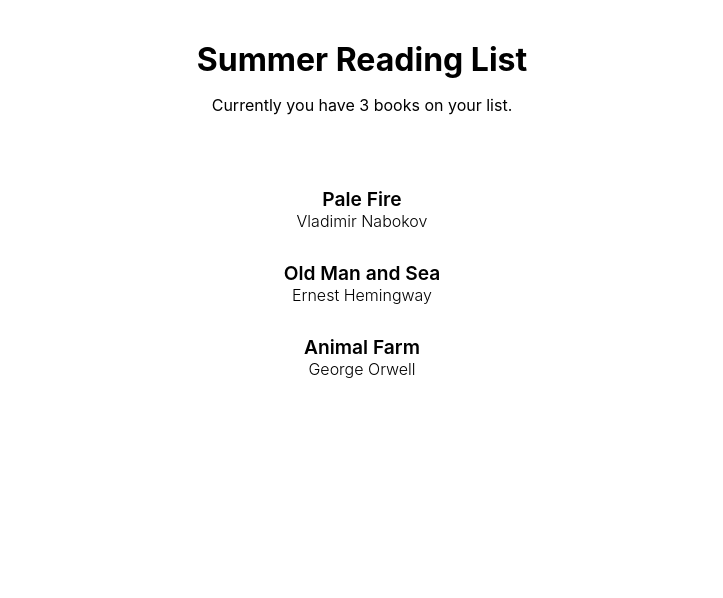
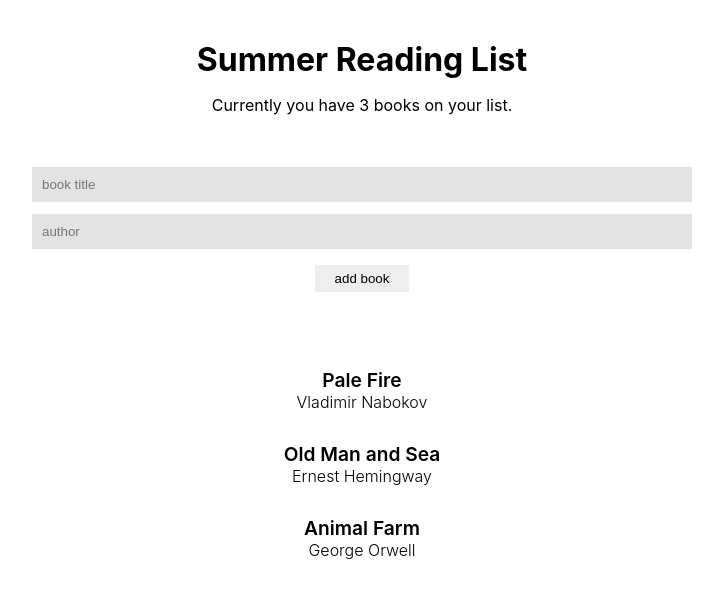
Before and after one commit to MajkoDev/Studies_in_REACT_II, a React (Create React App) app: page / in a window 1280 px wide. Shown: the top 598 px of the page, without its empty margins (278-1001 px from the left). Built offline with nearby package versions, Linux system fonts and the light colour scheme.

Commit message:
add books to reading list

```diff
--- a/src/App.js
+++ b/src/App.js
@@ -1,3 +1,4 @@
+import BookForm from "./components/BookForm";
 import BookList from "./components/BookList";
 import Navbar from "./components/Navbar";
 import BookContextProvider from "./context/BookContext";
@@ -7,6 +8,7 @@ function App() {
     <div className='App'>
       <BookContextProvider>
         <Navbar />
+        <BookForm />
         <BookList />
       </BookContextProvider>
     </div>
--- a/src/components/BookForm.js
+++ b/src/components/BookForm.js
@@ -0,0 +1,36 @@
+import { useContext, useState } from "react";
+import { BookContext } from "../context/BookContext";
+
+const BookForm = () => {
+  const { addBook } = useContext(BookContext);
+  const [title, setTitle] = useState("");
+  const [author, setAuthor] = useState("");
+  const handleSubmit = (e) => {
+    e.preventDefault();
+    addBook(title, author);
+    setTitle('')
+    setAuthor('')
+  }
+
+  return (
+    <form onSubmit={handleSubmit}>
+      <input
+        type='text'
+        value={title}
+        placeholder='book title'
+        onChange={(e) => setTitle(e.target.value)}
+        required
+      />
+      <input
+        type='text'
+        value={author}
+        placeholder='author'
+        onChange={(e) => setAuthor(e.target.value)}
+        required
+      />
+      <input type='submit' value='add book' />
+    </form>
+  );
+};
+
+export default BookForm;
--- a/src/index.css
+++ b/src/index.css
@@ -39,16 +39,37 @@ body {
   cursor: pointer;
 }
 
-.book-list li:hover{
+.book-list li:hover {
   text-decoration: line-through;
 }
 
-.book-list .title{
+.book-list .title {
   font-weight: 600;
   font-size: 1.2em;
 }
 
-.book-list .author{
+.book-list .author {
   font-weight: 300;
   font-size: 1em;
 }
+
+form {
+  padding: 20px;
+}
+
+input[type="text"] {
+  width: 100%;
+  padding: 10px;
+  box-sizing: border-box;
+  margin: 6px 0;
+  border: 0;
+  background-color: rgb(227, 227, 227);
+}
+
+input[type="submit"] {
+  margin: 10px auto;
+  background: #eee;
+  border: 0;
+  padding: 6px 20px;
+  display: block;
+}
```
